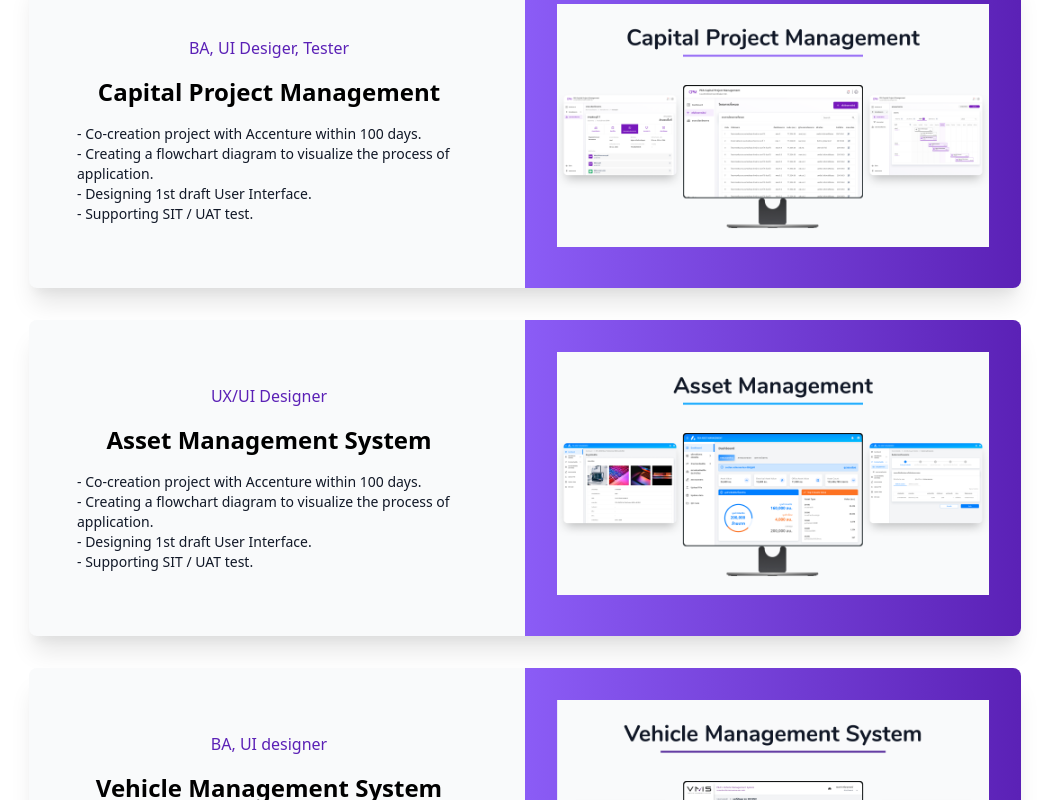
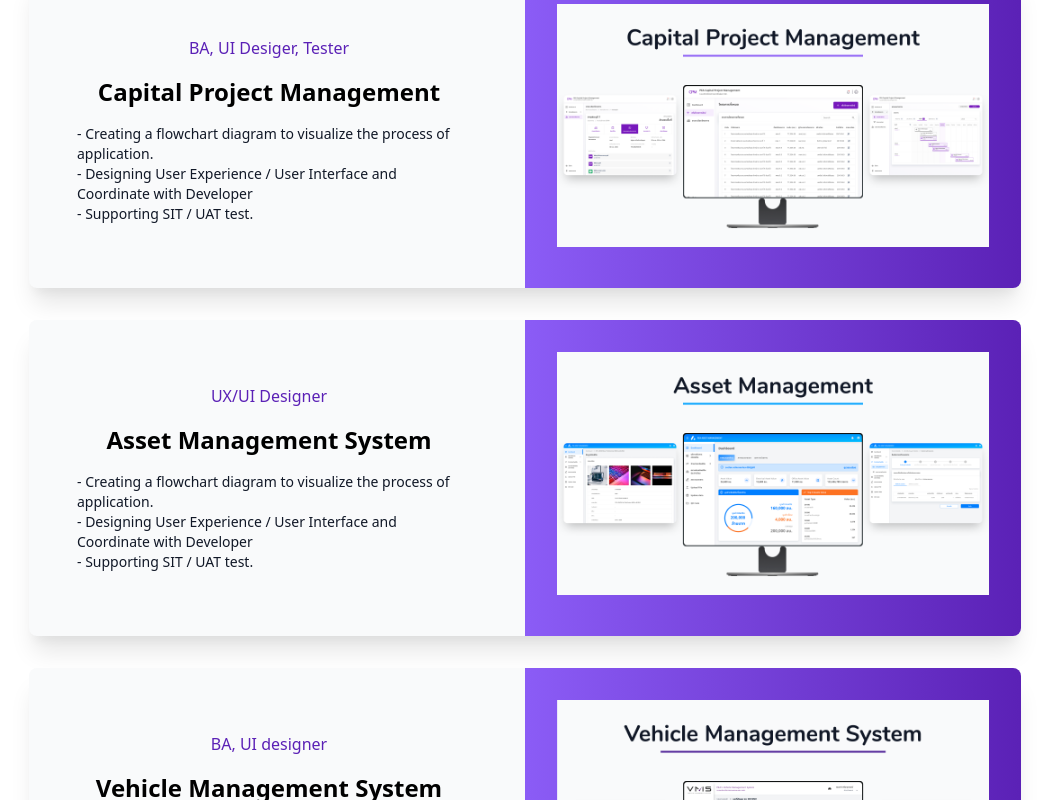
Before and after one commit to Jeerapat-pake/JeerapatPortfolio, a React (Create React App) app: page / in a window 1280 px wide. Shown: the part 1580-2380 px from the top of the page, without its empty margins (115-1167 px from the left). Built offline with nearby package versions, Linux system fonts and the light colour scheme.

Commit message:
change wording's projects

```diff
--- a/src/components/Projects.js
+++ b/src/components/Projects.js
@@ -49,15 +49,15 @@ export default function Projects() {
                   </p>
                   <p className="text-sm font-normal text-gray-900 my-4 text-left">
                     <ul>
-                      <li>
-                        {" "}
-                        - Co-creation project with Accenture within 100 days.
-                      </li>
+                      <li> </li>
                       <li>
                         - Creating a flowchart diagram to visualize the process
                         of application.
                       </li>
-                      <li>- Designing 1st draft User Interface.</li>
+                      <li>
+                        - Designing User Experience / User Interface and
+                        Coordinate with Developer{" "}
+                      </li>
                       <li>- Supporting SIT / UAT test.</li>
                     </ul>
                   </p>
```
Also changed, not shown: 1 other file (tests, documents, lock files or other folders).
